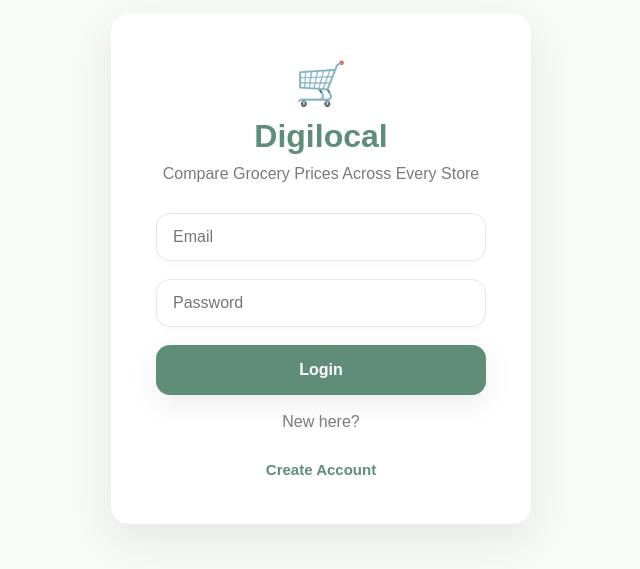
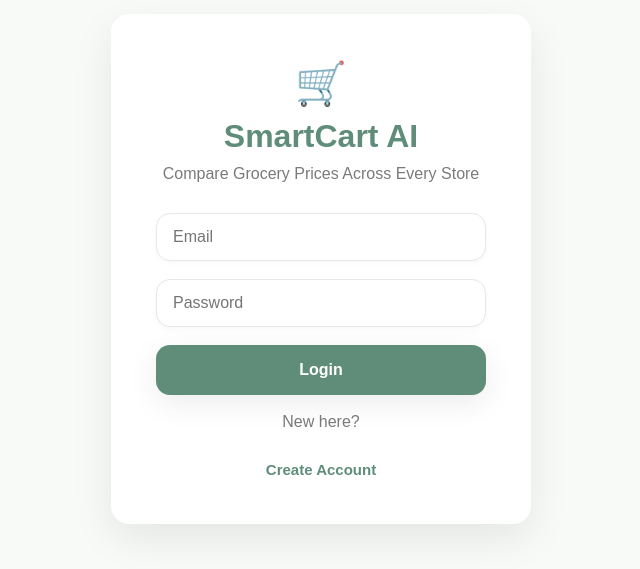
Before and after one commit to aloksrraj-aj/SMARTCART_AI, a React (Vite) app in the folder frontend/: page /login in a window 1280 px wide. Shown: the part 131-700 px from the top of the page, without its empty margins (319-959 px from the left). Built offline with nearby package versions, Linux system fonts and the light colour scheme.

Commit message:
Update Login page branding to SmartCart AI

```diff
--- a/frontend/src/pages/Login.jsx
+++ b/frontend/src/pages/Login.jsx
@@ -68,7 +68,7 @@ function Login() {
                     🛒
                 </div>
 
-                <h1>Digilocal</h1>
+                <h1>SmartCart AI</h1>
 
                 <p>
                     Compare Grocery Prices
```
